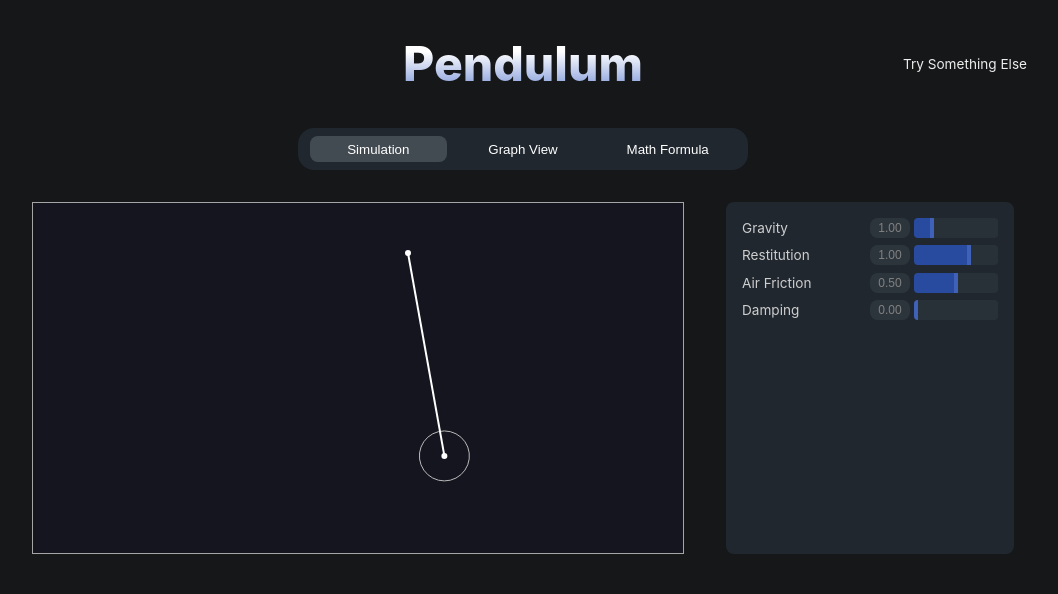
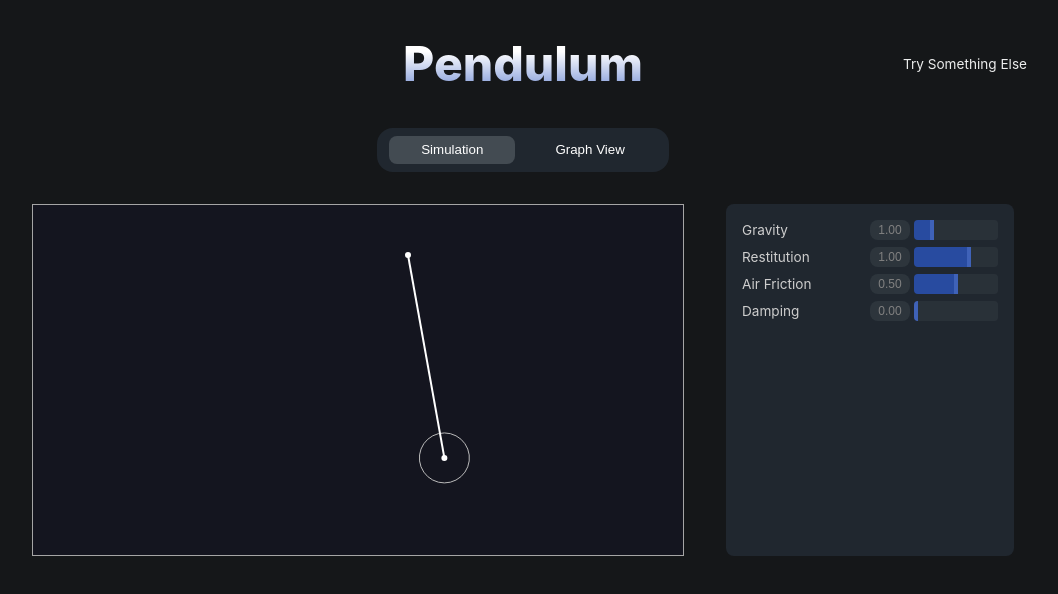
Before and after one commit to milan090/physics-lab, a Nuxt app: page /simulation/pendulum in a window 1280 px wide. Shown: the top 594 px of the page, without its empty margins (117-1175 px from the left). Built offline with nearby package versions, Linux system fonts and the light colour scheme; some icons are missing.

Commit message:
hide unecessary tabs

```diff
--- a/components/TabSwitcher/Tab.component.vue
+++ b/components/TabSwitcher/Tab.component.vue
@@ -34,7 +34,7 @@ export default {
 <style lang="scss" scoped>
 .tab {
   outline: none;
-  padding: 0.35rem 0.25rem;
+  padding: 0.4rem 2rem;
   border-radius: 0.5rem;
   transition: background-color 100ms ease-out;
   cursor: pointer;
--- a/components/TabSwitcher/TabSwitcher.component.vue
+++ b/components/TabSwitcher/TabSwitcher.component.vue
@@ -6,8 +6,18 @@
         value="SIMULATION"
         :isActive="isSimulationTabActive"
       />
-      <Tab tabName="Graph View" value="GRAPH" :isActive="isGraphTabActive" />
-      <Tab tabName="Math Formula" value="MATH" :isActive="isMathTabActive" />
+      <Tab
+        v-if="hasGraph"
+        tabName="Graph View"
+        value="GRAPH"
+        :isActive="isGraphTabActive"
+      />
+      <Tab
+        v-if="hasMath"
+        tabName="Math Formula"
+        value="MATH"
+        :isActive="isMathTabActive"
+      />
     </div>
   </nav>
 </template>
@@ -19,6 +29,16 @@ export default {
   name: "TabSwitcher",
   components: {
     Tab,
+  },
+  props: {
+    hasGraph: {
+      type: Boolean,
+      default: false,
+    },
+    hasMath: {
+      type: Boolean,
+      default: false,
+    },
   },
   computed: {
     isSimulationTabActive() {
@@ -43,14 +63,13 @@ nav {
   margin: 2rem;
 
   .tabs {
-    width: 100%;
+    // width: 100%;
     max-width: 450px;
     margin: 0 auto;
     background: $background-light;
     padding: 0.5rem 0.75rem;
     border-radius: 1rem;
-    display: grid;
-    grid-template-columns: repeat(3, 1fr);
+    display: flex;
     column-gap: 0.5rem;
   }
 }
--- a/pages/simulation/pendulum.vue
+++ b/pages/simulation/pendulum.vue
@@ -1,8 +1,8 @@
 <template>
   <main>
     <SimulationPageHeader title="Pendulum" />
-    <TabSwitcher />
-    <div id="graph" v-if="activeTab === 'GRAPH'">
+    <TabSwitcher :hasGraph="true" />
+    <div v-if="activeTab === 'GRAPH'" id="graph">
       <Graph :chartData="graphData" :options="graphOptions" />
     </div>
     <div id="view">
```
